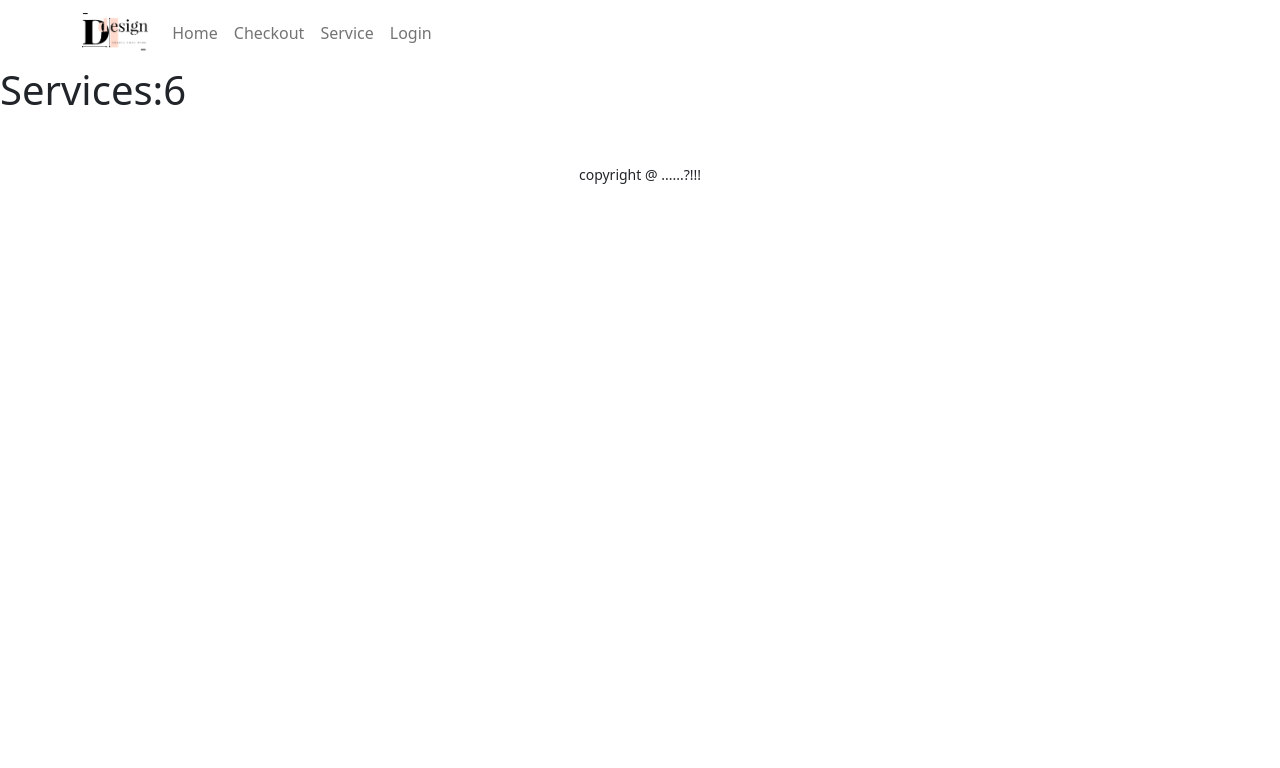
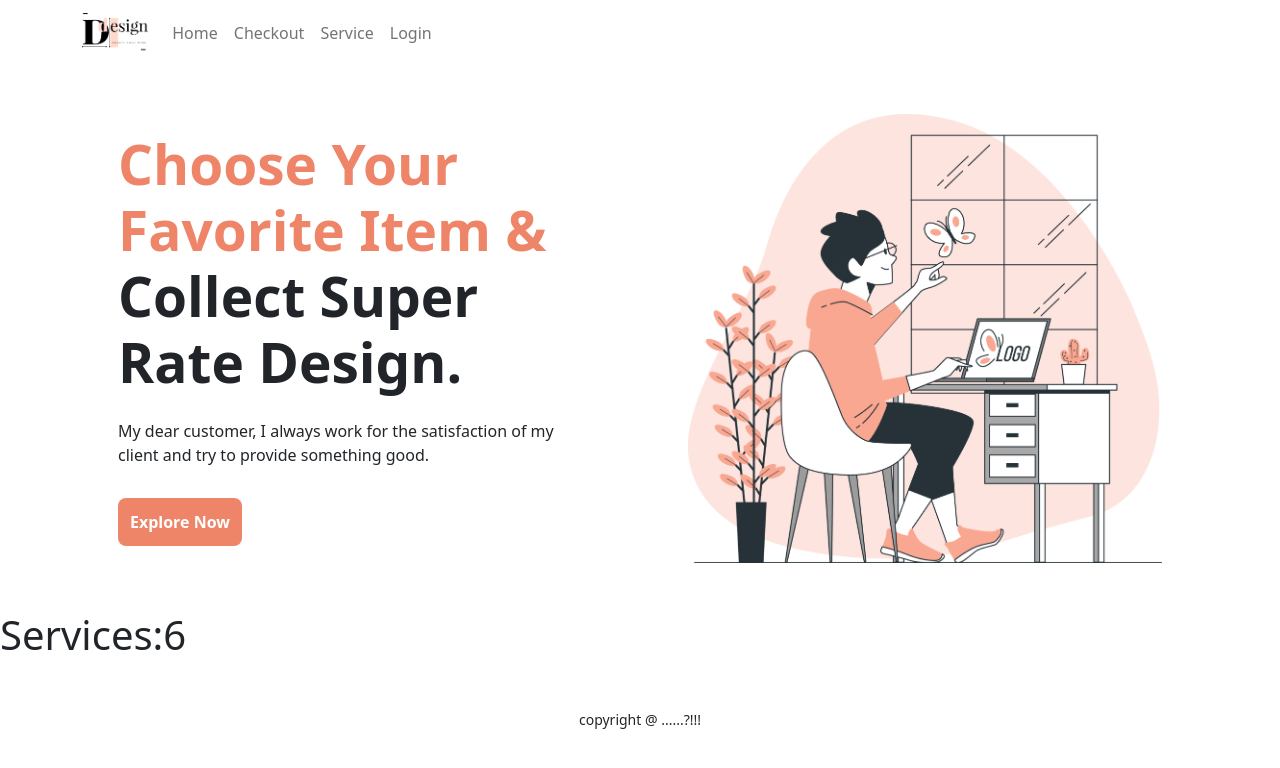
Before and after one commit to mdnaimurrahaman/creative-design-guide, a React (Create React App) app: page / in a window 1280 px wide. Shown: the top 768 px of the page. Built offline with nearby package versions, Linux system fonts and the light colour scheme; the HTML template or start-up script is replaced by a standard one.

Commit message:
Project banner and banner title added

```diff
--- /dev/null
+++ b/src/Pages/Home/Banner/Banner.css
@@ -0,0 +1,28 @@
+.banner-title h1{
+    font-weight: 700;
+    font-size: 55px;
+}
+.banner-title span{
+    color: #ee8568;
+}
+/* .banner-title p{
+    background-color: #fde4de;
+    padding: 12px;
+    border-radius: 8px;
+} */
+.banner-img{
+    width:100%;
+}
+.btn-hero{
+    border: none;
+    padding: 12px;
+    font-weight: 600;
+    background-color: #ee8568;
+    color: white;
+    border-radius: 8px;
+    margin-top: 15px;
+}
+.btn-hero:hover{
+    background-color: #f9a791;
+    transition: 0.3s all ease;
+}
--- /dev/null
+++ b/src/Pages/Home/Banner/Banner.js
@@ -0,0 +1,22 @@
+import React from 'react';
+import './Banner.css'
+import banner from '../../../images/banner.png'
+
+const Banner = () => {
+    return (
+        <div className='container'>
+            <div className='banner-container row align-items-center'>
+                <div className='banner-title col-sm-12 col-lg-6 p-5'>
+                    <h1><span>Choose Your Favorite Item &</span> Collect Super Rate Design.</h1>
+                    <p className='mt-4'>My dear customer, I always work for the satisfaction of my client and try to provide something good.</p>
+                    <button className='btn-hero'>Explore Now</button>
+                </div>
+                <div className='col-sm-12 col-lg-6 p-5'>
+                    <img className='banner-img' src={banner} alt="" srcset="" />
+                </div>
+            </div>
+        </div>
+    );
+};
+
+export default Banner;
--- a/src/Pages/Home/Home/Home.js
+++ b/src/Pages/Home/Home/Home.js
@@ -1,4 +1,5 @@
 import React from 'react';
+import Banner from '../Banner/Banner';
 import Services from '../Services/Services';
 import './Home.css'
 
@@ -6,6 +7,7 @@ import './Home.css'
 const Home = () => {
     return (
         <div>
+            <Banner></Banner>
             <Services></Services>
         </div>
     );
```
